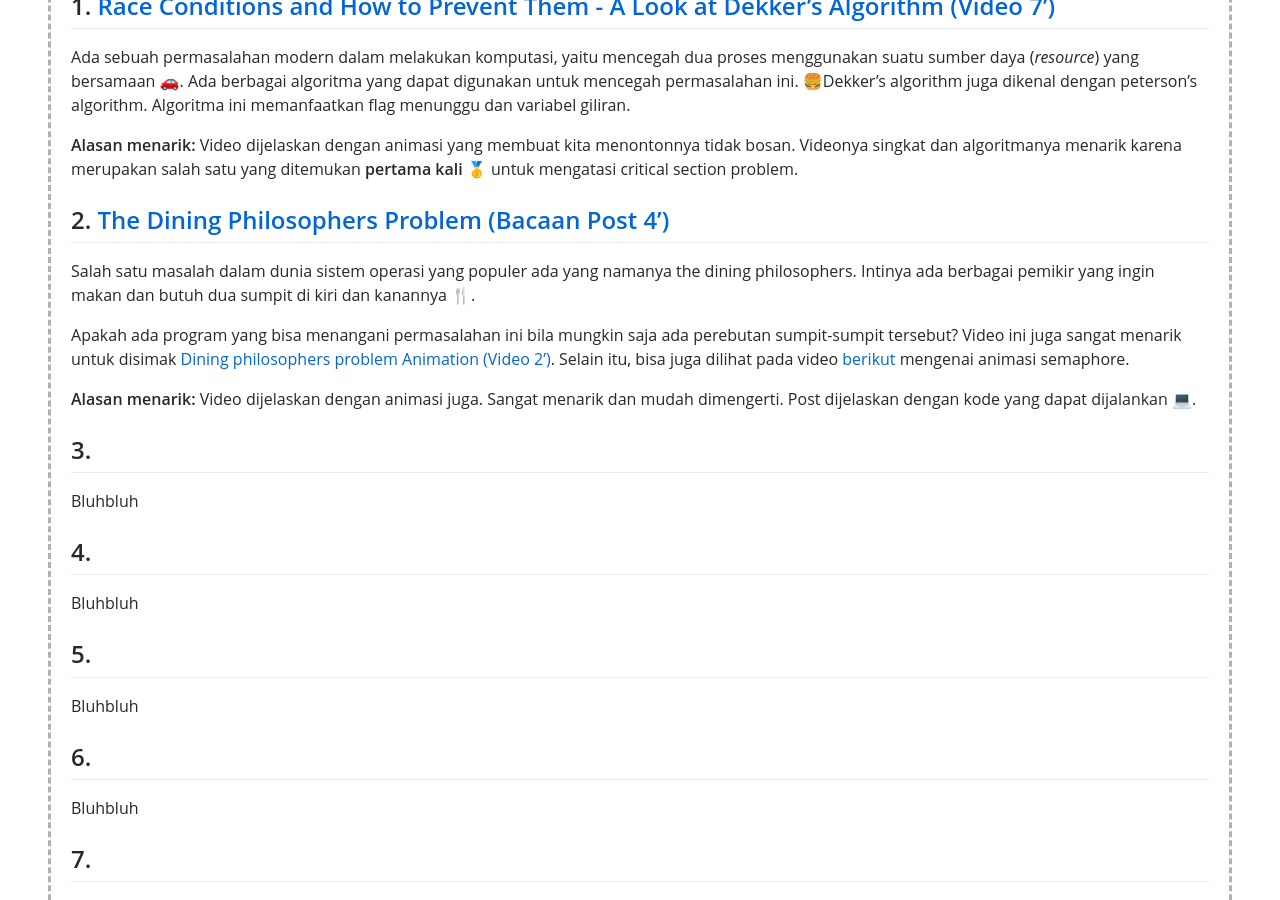
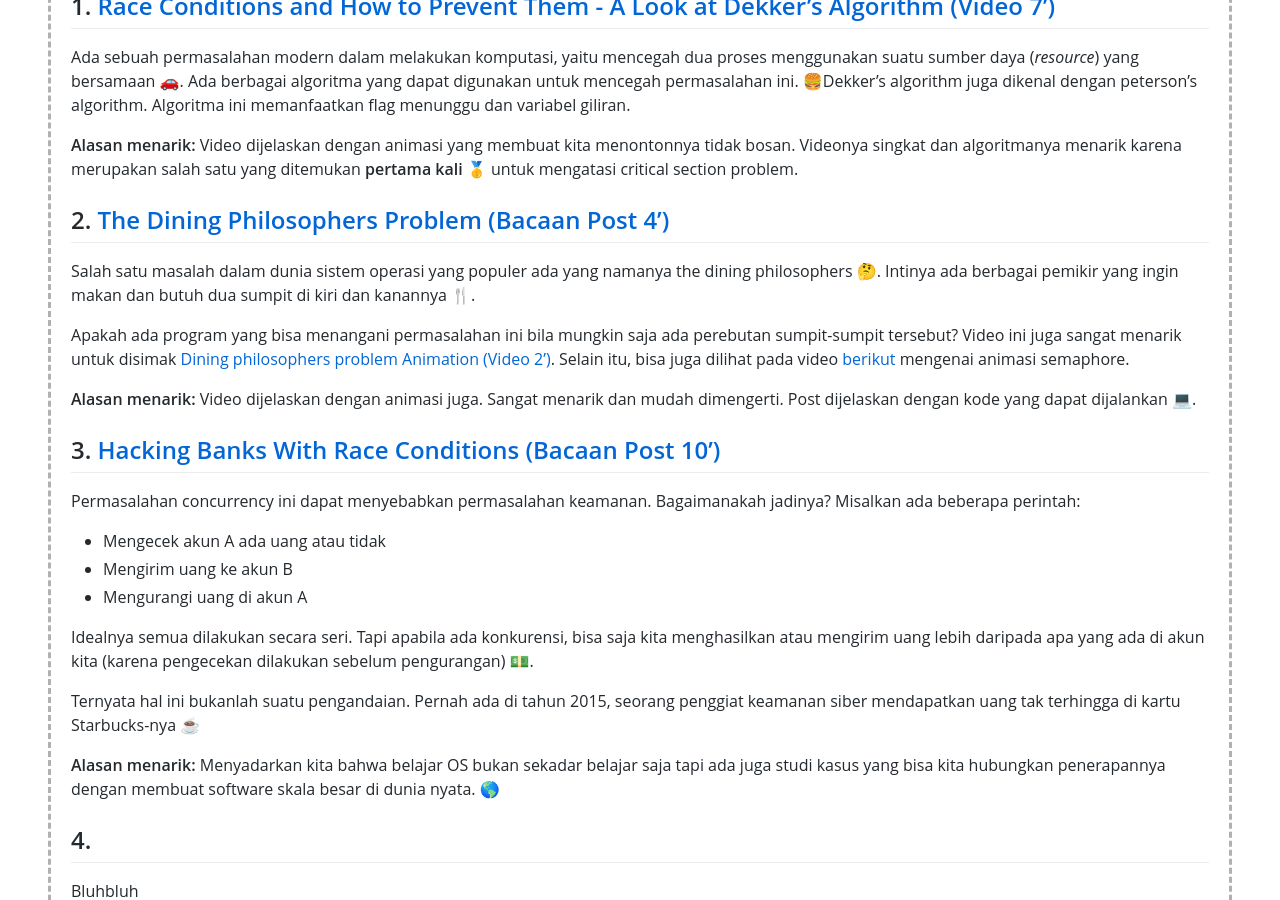
Before and after one commit to Bimabara/os211, a Jekyll site: the page built from w07.md, in a window 1280 px wide and 900 px high, scrolled down 441 px. Built offline with Jekyll 4.4.1, drawn with Linux system fonts in a browser that asks for light colours; our own code applies the rules of GitHub Pages for plain Markdown files.

Commit message:
[W07] Add number 3

```diff
--- a/w07.md
+++ b/w07.md
@@ -15,15 +15,25 @@ Ada sebuah permasalahan modern dalam melakukan komputasi, yaitu mencegah dua pro
 
 ## 2. [The Dining Philosophers Problem (Bacaan Post 4')]([Dining philosophers problem Animation (Video 2')](https://www.youtube.com/watch?v=XjlFoND00oY))
 
-Salah satu masalah dalam dunia sistem operasi yang populer ada yang namanya the dining philosophers. Intinya ada berbagai pemikir yang ingin makan dan butuh dua sumpit di kiri dan kanannya 🍴.
+Salah satu masalah dalam dunia sistem operasi yang populer ada yang namanya the dining philosophers 🤔. Intinya ada berbagai pemikir yang ingin makan dan butuh dua sumpit di kiri dan kanannya 🍴.
 
 Apakah ada program yang bisa menangani permasalahan ini bila mungkin saja ada perebutan sumpit-sumpit tersebut? Video ini juga sangat menarik untuk disimak [Dining philosophers problem Animation (Video 2')](https://www.youtube.com/watch?v=XjlFoND00oY). Selain itu, bisa juga dilihat pada video [berikut](https://www.youtube.com/watch?v=PQ5aK5wLCQE) mengenai animasi semaphore.
 
 **Alasan menarik:** Video dijelaskan dengan animasi juga. Sangat menarik dan mudah dimengerti. Post dijelaskan dengan kode yang dapat dijalankan 💻.
 
-## 3. []()
+## 3. [Hacking Banks With Race Conditions (Bacaan Post 10')](https://vickieli.dev/hacking/race-conditions/)
 
-Bluhbluh
+Permasalahan concurrency ini dapat menyebabkan permasalahan keamanan. Bagaimanakah jadinya? Misalkan ada beberapa perintah:
+
+- Mengecek akun A ada uang atau tidak
+- Mengirim uang ke akun B
+- Mengurangi uang di akun A
+
+Idealnya semua dilakukan secara seri. Tapi apabila  ada konkurensi, bisa saja kita menghasilkan atau mengirim uang lebih daripada apa yang ada di akun kita (karena pengecekan dilakukan sebelum pengurangan) 💵.
+
+Ternyata hal ini bukanlah suatu pengandaian. Pernah ada di tahun 2015, seorang penggiat keamanan siber mendapatkan uang tak terhingga di kartu Starbucks-nya ☕
+
+**Alasan menarik:** Menyadarkan kita bahwa belajar OS bukan sekadar belajar saja tapi ada juga studi kasus yang bisa kita hubungkan penerapannya dengan membuat software skala besar di dunia nyata. 🌎
 
 ## 4. []()
 
```
